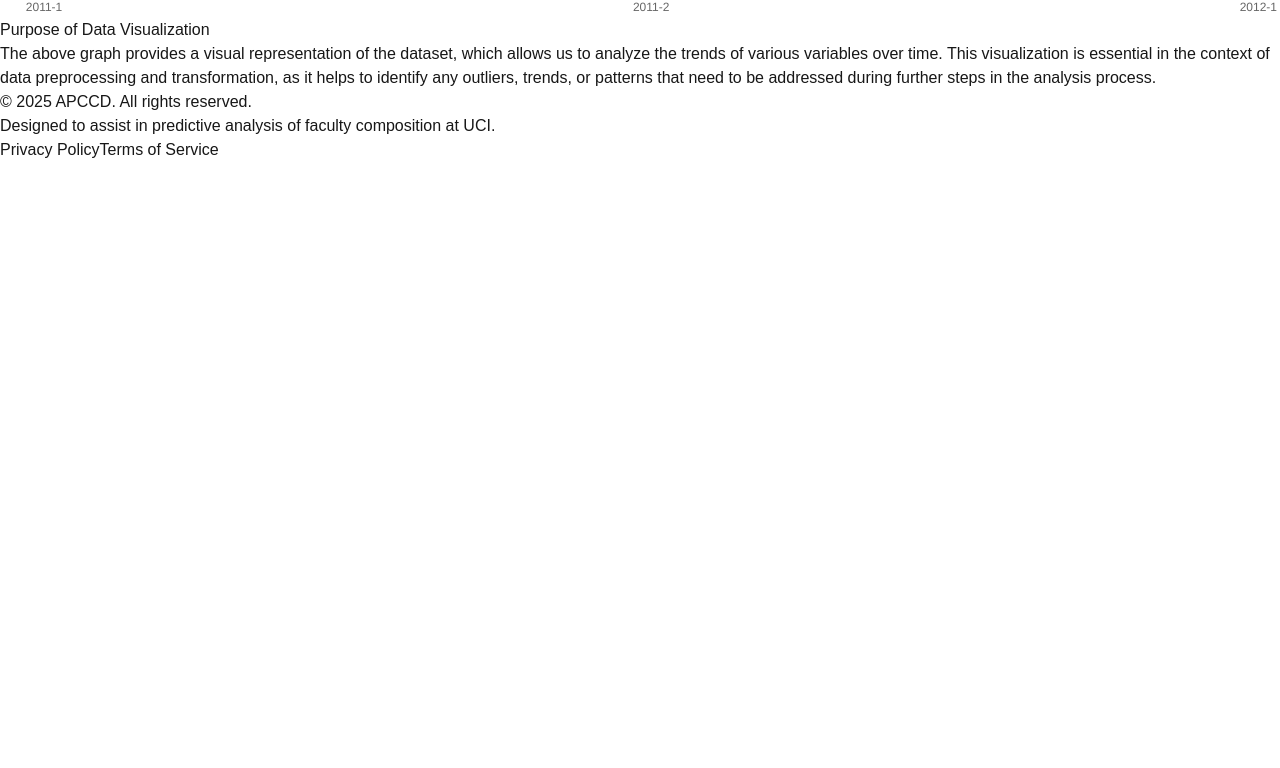
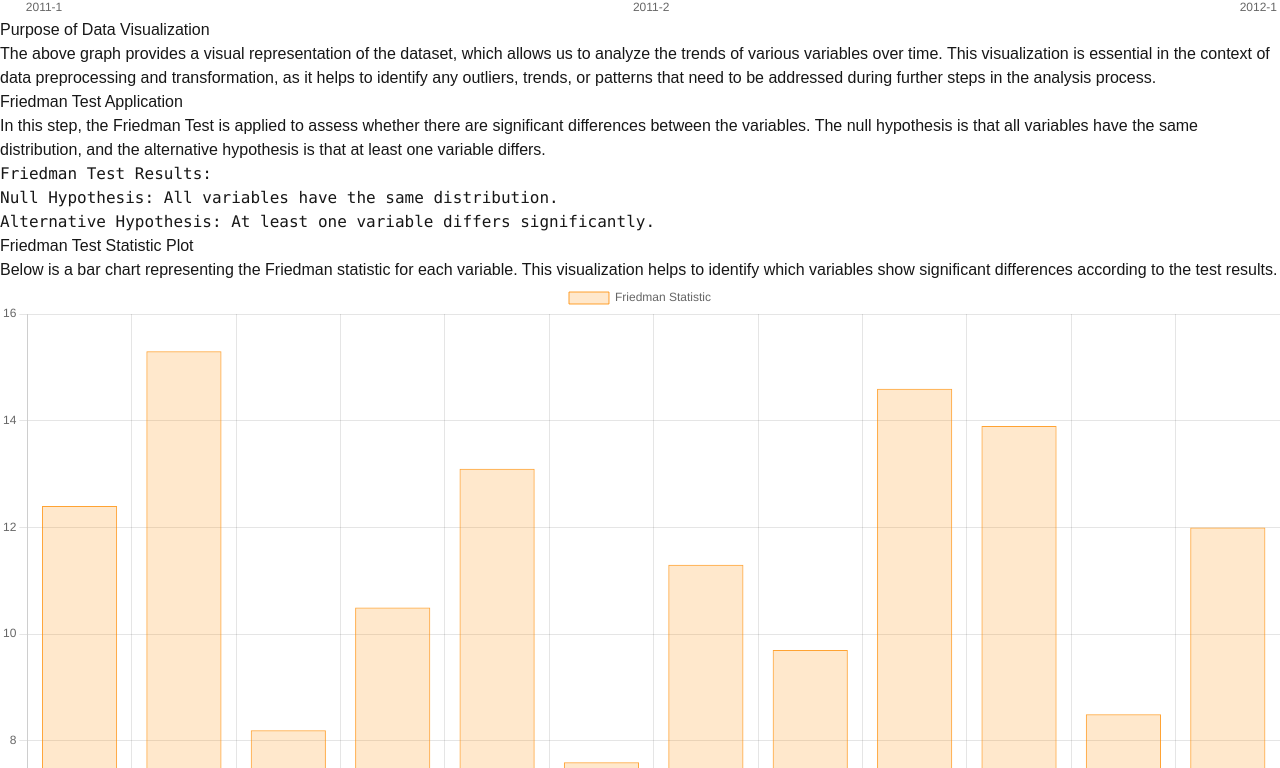
Before and after one commit to DamRandom/APCCD, a Next.js app: page / in a window 1280 px wide. Shown: the part 1712-2480 px from the top of the page. Before the commit the page ends 1874 px from the top, so only its background shows below. Built offline with nearby package versions, Linux system fonts and the light colour scheme.

Commit message:
Created FriedmanTest section

```diff
--- a/src/app/(page)/page.tsx
+++ b/src/app/(page)/page.tsx
@@ -2,25 +2,28 @@ import Navbar from "../components/Navbar";
 import Footer from "../components/Footer";
 import SystemOverview from "../components/SystemOverview";
 import DataCleaning from "../components/DataCleaning";
+import FriedmanTest from "../components/FriedmanTest";
 
 export default function Layout({ children }: { children: React.ReactNode }) {
   return (
-    <div className="min-h-screen flex flex-col bg-[#1f1f1f] text-gray-200"> {/* Fondo gris claro para todo el layout */}
-      {/* Navbar */}
+    <div className="min-h-screen flex flex-col bg-[#1f1f1f] text-gray-200">
+      {/* Barra de navegación */}
       <Navbar />
 
-      {/* Main Content */}
-      <main className="flex-grow mt-16 px-8"> {/* Añadimos padding lateral */}
+      <main className="flex-grow mt-16 px-8">
         <section>
           <SystemOverview />
         </section>
         <section>
-          <DataCleaning/>
+          <DataCleaning />
         </section>
-        {children} {/* Aquí se sigue mostrando el contenido principal */}
+        <section>
+          <FriedmanTest />
+        </section>
+        {children}
       </main>
 
-      {/* Footer */}
+      {/* Pie de página */}
       <Footer />
     </div>
   );
--- /dev/null
+++ b/src/app/components/FriedmanTest.tsx
@@ -0,0 +1,57 @@
+'use client';
+
+import { useEffect, useState } from 'react';
+import { Bar } from 'react-chartjs-2';
+import { Chart as ChartJS, CategoryScale, LinearScale, BarElement, Title, Tooltip, Legend } from 'chart.js';
+import { ChartData } from 'chart.js';
+
+// Registrar los elementos del gráfico
+ChartJS.register(CategoryScale, LinearScale, BarElement, Title, Tooltip, Legend);
+
+const FriedmanTest = () => {
+    const [data, setData] = useState<ChartData<'bar', number[], string> | null>(null);
+
+    useEffect(() => {
+        // Datos para la visualización de los resultados del Test de Friedman
+        const dataSet: ChartData<'bar', number[], string> = {
+            labels: ['V1', 'V2', 'V3', 'V4', 'V5', 'V6', 'V7', 'V8', 'V9', 'V10', 'V11', 'V12'], // Variables analizadas
+            datasets: [
+                {
+                    label: 'Friedman Statistic',
+                    data: [12.4, 15.3, 8.2, 10.5, 13.1, 7.6, 11.3, 9.7, 14.6, 13.9, 8.5, 12.0], // Valores del estadístico de Friedman para cada variable
+                    backgroundColor: 'rgba(255, 140, 0, 0.2)', // Naranja tenue, opacidad baja
+                    borderColor: 'rgba(255, 140, 0, 0.8)', // Naranja sólido, opacidad más alta
+                    borderWidth: 1,
+                },
+            ],
+        };
+        setData(dataSet);
+    }, []);
+
+    return (
+        <div className="bg-[#1f1f1f] text-gray-200 pt-20 pb-10 px-8 mx-auto max-w-6xl space-y-8">
+            {/* Sección: Test de Friedman */}
+            <section>
+                <h2 className="text-3xl font-semibold text-orange-400 mb-4">Friedman Test Application</h2>
+                <p className="text-gray-300 text-justify">
+                    In this step, the Friedman Test is applied to assess whether there are significant differences between the variables. The null hypothesis is that all variables have the same distribution, and the alternative hypothesis is that at least one variable differs.
+                </p>
+                <pre className="bg-[#2c2c2c] text-gray-200 p-4 rounded-md">
+                    {`Friedman Test Results:
+Null Hypothesis: All variables have the same distribution.
+Alternative Hypothesis: At least one variable differs significantly.`}
+                </pre>
+
+                <div className="mt-6">
+                    <h3 className="text-xl font-semibold text-orange-400">Friedman Test Statistic Plot</h3>
+                    <p className="text-gray-300 mb-4 text-justify">
+                        Below is a bar chart representing the Friedman statistic for each variable. This visualization helps to identify which variables show significant differences according to the test results.
+                    </p>
+                    {data ? <Bar data={data} width={700} height={500} /> : <p>Loading chart...</p>}
+                </div>
+            </section>
+        </div>
+    );
+};
+
+export default FriedmanTest;
```
